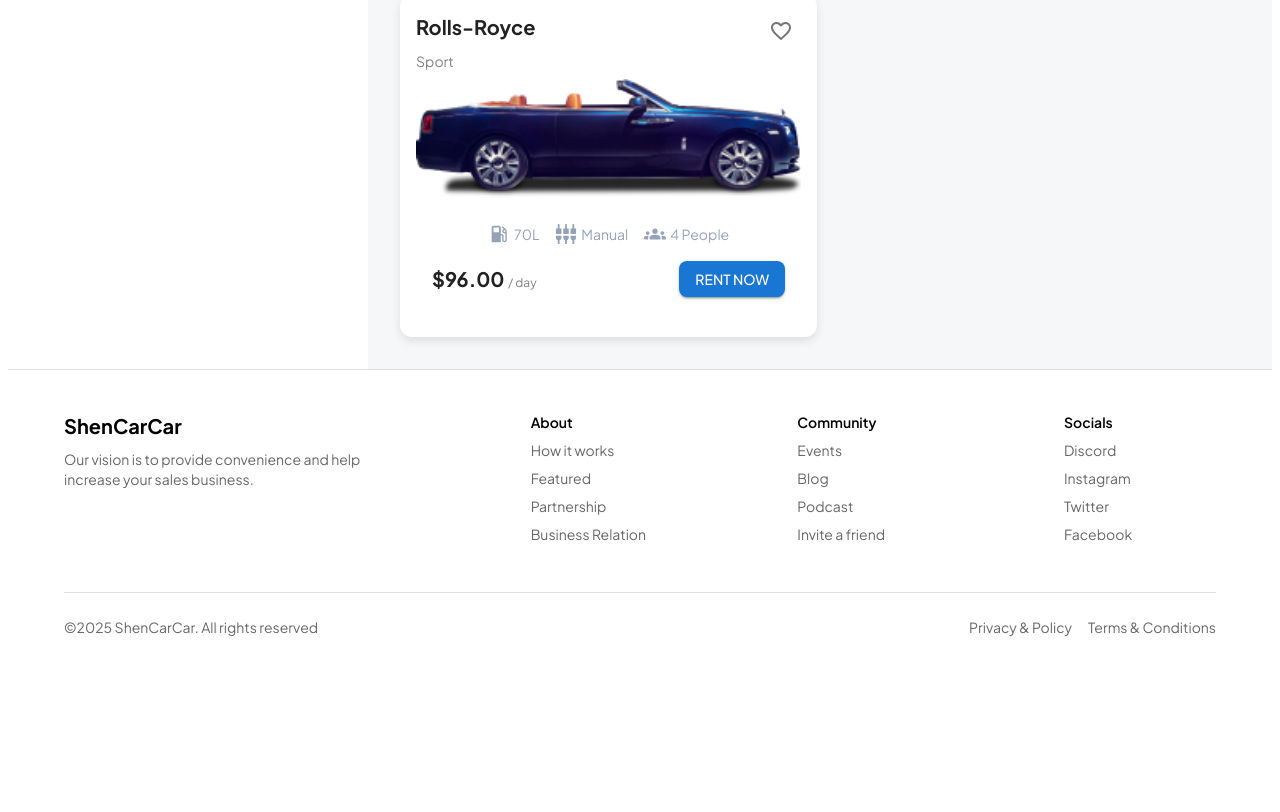
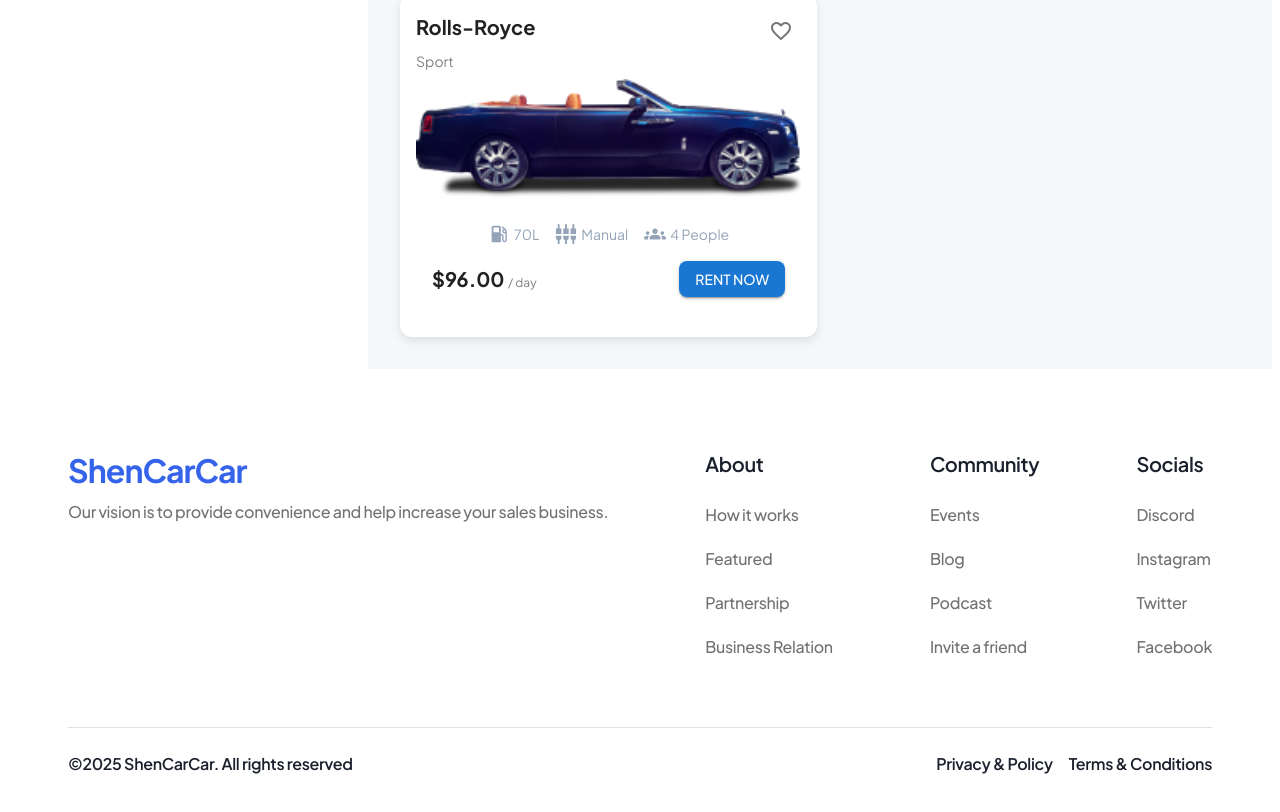
Before and after one commit to Rimidelo/ex3-react-car-rental, a React (Create React App) app: page / in a window 1280 px wide. Shown: the part 2783-3595 px from the top of the page. Before the commit the page ends 3468 px from the top, so only its background shows below. Built offline with nearby package versions, Linux system fonts and the light colour scheme.

Commit message:
finished the dman footer

```diff
--- a/src/components/Footer.jsx
+++ b/src/components/Footer.jsx
@@ -1,44 +1,76 @@
 import React from "react";
-import { Box, Typography, Grid, Container, Link } from "@mui/material";
+import { Box, Typography, Link } from "@mui/material";
+import Grid from "@mui/material/Grid2";
+
+// Shared styles
+const labelStyle = {
+  fontSize: "20px",
+  fontWeight: 600,
+  lineHeight: "30px",
+  letterSpacing: "-0.02em",
+  textAlign: "left",
+  textUnderlinePosition: "from-font",
+  textDecorationSkipInk: "none",
+  color: "#1A202C",
+   marginBottom: "24px"
+};
+
+const itemStyle = {
+  fontSize: "16px",
+  fontWeight: 500,
+  lineHeight: "24px",
+  letterSpacing: "-0.02em",
+  textAlign: "left",
+  textUnderlinePosition: "from-font",
+  textDecorationSkipInk: "none",
+  color: "#13131399",
+  marginBottom: "20px"
+};
+
+const bottomTextStyle = {
+  fontSize: "16px",
+  fontWeight: 600,
+  lineHeight: "24px",
+  letterSpacing: "-0.02em",
+  textAlign: "left",
+  textUnderlinePosition: "from-font",
+  textDecorationSkipInk: "none",
+  color: "#1A202C",
+};
 
 const Footer = () => {
   return (
+    <Box sx={{ width: "100%", backgroundColor: "#FFFFFF" }}>
       <Box
         sx={{
-        backgroundColor: "#FFFFFF",
-        padding: "40px 0",
-        borderTop: "1px solid #e0e0e0",
+          maxWidth: "1440px",
+          mx: "auto",
+          pt: "80px",
+          pb: "60px",
+          pl: "60px",
+          pr: "60px",
         }}
       >
-      <Container maxWidth="lg">
         <Grid container spacing={6} justifyContent="space-between">
-          {/* Left Section */}
           <Grid item xs={12} md={4}>
             <Typography
-              variant="h6"
-              fontWeight={700}
-              gutterBottom
-              sx={{ fontSize: "1.25rem" }}
+              variant="h5"
+              sx={{
+                fontWeight: 700,
+                color: "#3563E9",
+                fontSize: "32px",
+                letterSpacing: "-0.03em",
+              }}
             >
               ShenCarCar
             </Typography>
-            <Typography variant="body2" color="text.secondary">
+            <Typography sx={{ ...itemStyle, mt: 1 }}>
               Our vision is to provide convenience and help increase your sales
               business.
             </Typography>
           </Grid>
-
-          {/* About Section */}
           <Grid item xs={6} md={2}>
-            <Typography
-              variant="subtitle1"
-              fontWeight={600}
-              gutterBottom
-              sx={{ fontSize: "0.875rem" }}
-            >
-              About
-            </Typography>
-            <Box display="flex" flexDirection="column" gap={1}>
+            <Typography sx={labelStyle}>About</Typography>
             {[
               "How it works",
               "Featured",
@@ -46,74 +78,46 @@
               "Business Relation",
             ].map((item) => (
               <Link
-                  href="#"
                 key={item}
-                  color="text.secondary"
                 underline="none"
                 variant="body2"
+                sx={{ ...itemStyle, display: "block", mt: 1 }}
               >
                 {item}
               </Link>
             ))}
-            </Box>
           </Grid>
-
-          {/* Community Section */}
           <Grid item xs={6} md={2}>
-            <Typography
-              variant="subtitle1"
-              fontWeight={600}
-              gutterBottom
-              sx={{ fontSize: "0.875rem" }}
-            >
-              Community
-            </Typography>
-            <Box display="flex" flexDirection="column" gap={1}>
+            <Typography sx={labelStyle}>Community</Typography>
             {["Events", "Blog", "Podcast", "Invite a friend"].map((item) => (
               <Link
-                  href="#"
                 key={item}
-                  color="text.secondary"
                 underline="none"
                 variant="body2"
+                sx={{ ...itemStyle, display: "block", mt: 1 }}
               >
                 {item}
               </Link>
             ))}
-            </Box>
           </Grid>
-
-          {/* Socials Section */}
           <Grid item xs={6} md={2}>
-            <Typography
-              variant="subtitle1"
-              fontWeight={600}
-              gutterBottom
-              sx={{ fontSize: "0.875rem" }}
-            >
-              Socials
-            </Typography>
-            <Box display="flex" flexDirection="column" gap={1}>
+            <Typography sx={labelStyle}>Socials</Typography>
             {["Discord", "Instagram", "Twitter", "Facebook"].map((item) => (
               <Link
-                  href="#"
                 key={item}
-                  color="text.secondary"
                 underline="none"
                 variant="body2"
+                sx={{ ...itemStyle, display: "block", mt: 1 }}
               >
                 {item}
               </Link>
             ))}
-            </Box>
           </Grid>
         </Grid>
-
-        {/* Bottom Section */}
         <Box
           sx={{
-            marginTop: 6,
-            paddingTop: 3,
+            mt: 6,
+            pt: 3,
             borderTop: "1px solid #e0e0e0",
             display: "flex",
             flexDirection: { xs: "column", sm: "row" },
@@ -122,29 +126,27 @@
             gap: 1,
           }}
         >
-          <Typography variant="body2" color="text.secondary">
+          <Typography sx={bottomTextStyle}>
             ©2025 ShenCarCar. All rights reserved
           </Typography>
           <Box sx={{ display: "flex", gap: 2 }}>
             <Link
-              href="#"
-              color="text.secondary"
               underline="none"
               variant="body2"
+              sx={bottomTextStyle}
             >
               Privacy & Policy
             </Link>
             <Link
-              href="#"
-              color="text.secondary"
               underline="none"
               variant="body2"
+              sx={bottomTextStyle}
             >
               Terms & Conditions
             </Link>
           </Box>
         </Box>
-      </Container>
+      </Box>
     </Box>
   );
 };
```
Lines whose indentation alone changed are shown as unchanged.
